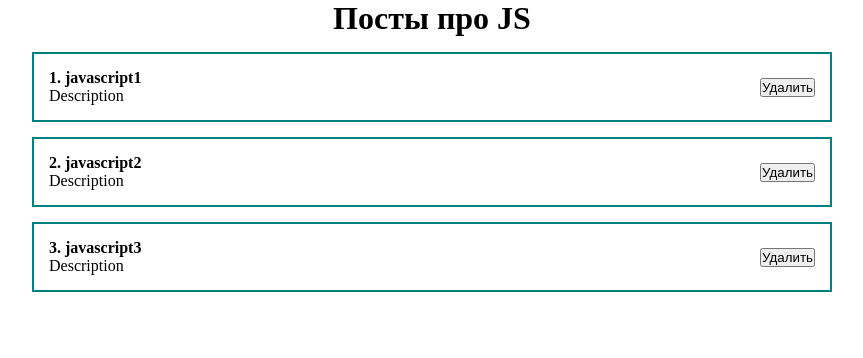
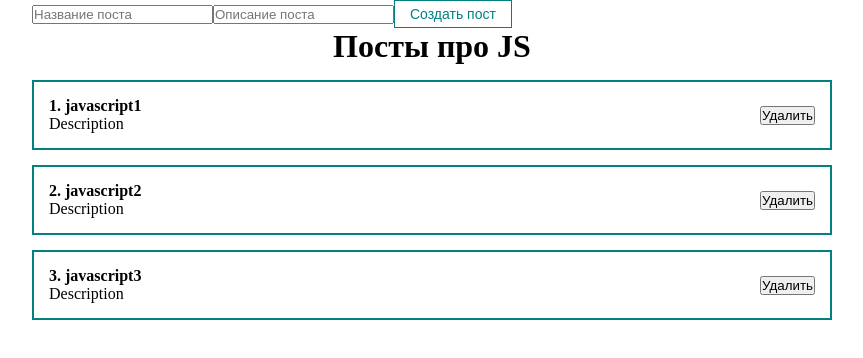
Before and after one commit to DanNikolson/ReactSPA, a React (Create React App) app: page / in a window 1280 px wide. Shown: the top 358 px of the page, without its empty margins (208-1071 px from the left). Built offline with nearby package versions, Linux system fonts and the light colour scheme.

Commit message:
MyButton component, MyButton module styles

```diff
--- a/src/App.js
+++ b/src/App.js
@@ -4,6 +4,7 @@
 import "./styles/App.css";
 import PostItem from "./components/PostItem";
 import PostList from "./components/PostList";
+import MyButton from "./components/UI/button/MyButton";
 function App() {
   const [posts, setPosts] = useState([
     { id: 1, title: "javascript1", body: "Description" },
@@ -12,6 +13,11 @@
   ]);
   return (
     <div className="App">
+      <form>
+        <input type="text" placeholder="Название поста" />
+        <input type="text" placeholder="Описание поста" />
+        <MyButton disabled>Создать пост</MyButton>
+      </form>
       <PostList posts={posts} title="Посты про JS" />
     </div>
   );
--- /dev/null
+++ b/src/components/UI/button/MyButton.jsx
@@ -0,0 +1,12 @@
+import React from "react";
+import classes from "./MyButton.module.css";
+
+const MyButton = ({ children, ...props }) => {
+  return (
+    <button {...props} className={classes.myBtn}>
+      {children}
+    </button>
+  );
+};
+
+export default MyButton;
--- /dev/null
+++ b/src/components/UI/button/MyButton.module.css
@@ -0,0 +1,8 @@
+.myBtn {
+    padding: 5px 15px;
+    color: teal;
+    font-size: 14px;
+    background: transparent;
+    border: 1px solid teal;
+    cursor: pointer;
+}
```
